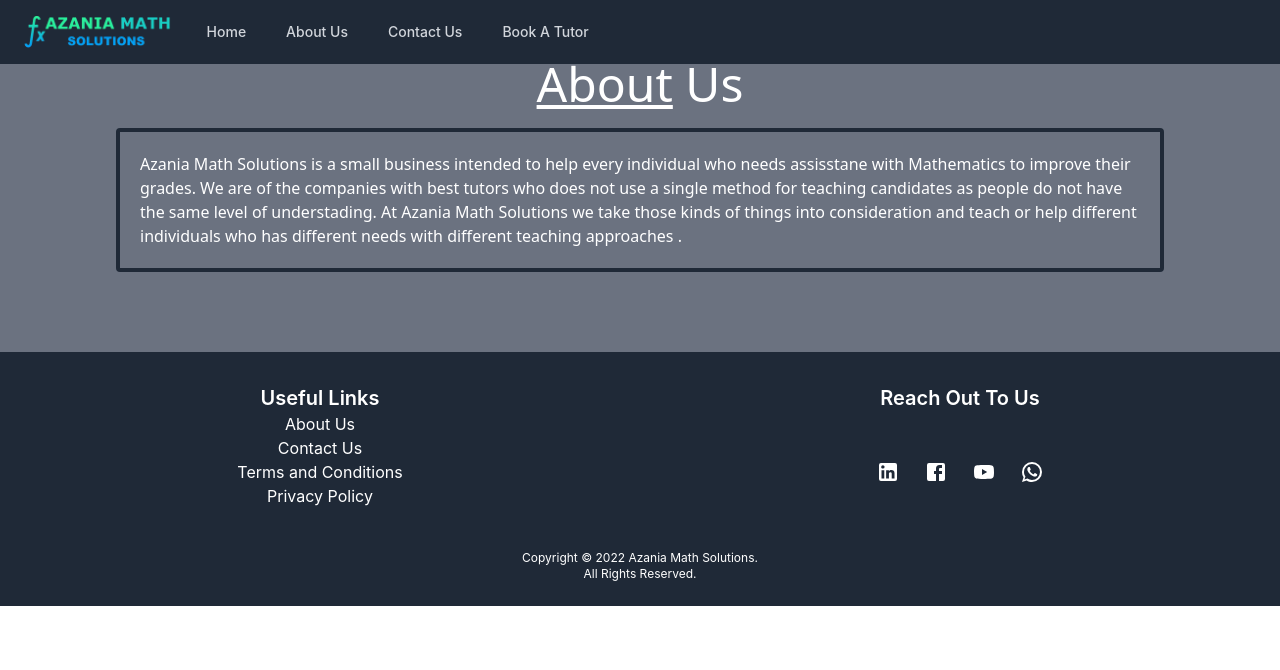
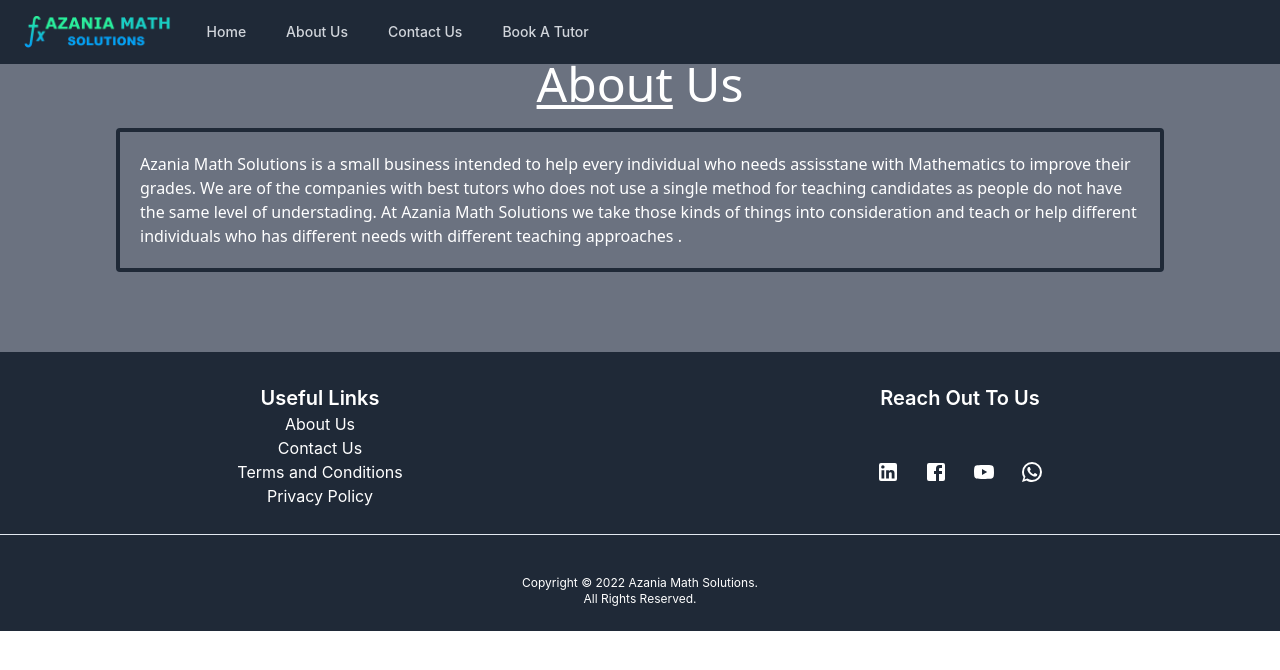
Before and after one commit to Azania-Mokhampane/education-website, a React (Create React App) app: page /about in a window 1280 px wide. Shown: the top 670 px of the page. Built offline with nearby package versions, Linux system fonts and the light colour scheme; a web font is replaced by a local one.

Commit message:
refactor

```diff
--- a/src/components/footer.js
+++ b/src/components/footer.js
@@ -12,7 +12,7 @@ const Footer = () => {
   return (
     <>
       <div className="relative text-white pt-8 pb-6 bg-gray-800 ">
-        <div className="flex flex-wrap text center lg:text-left">
+        <div className="flex flex-wrap text center pb-6 lg:text-left">
           <div className="w-full lg:w-6/12 px-4">
             <div className="grid place-items-center">
               <h5 className="text-xl font-semibold text-center">
@@ -83,6 +83,7 @@ const Footer = () => {
             </div>
           </div>
         </div>
+        <hr />
         <div className="mt-10">
           <div className="text-center text-xs ">
             <p>
```
Also changed, not shown: 1 other file (tests, documents, lock files or other folders).
